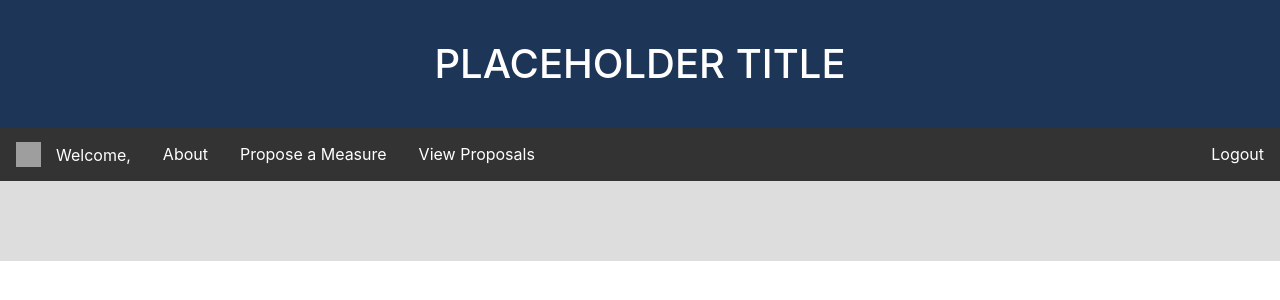
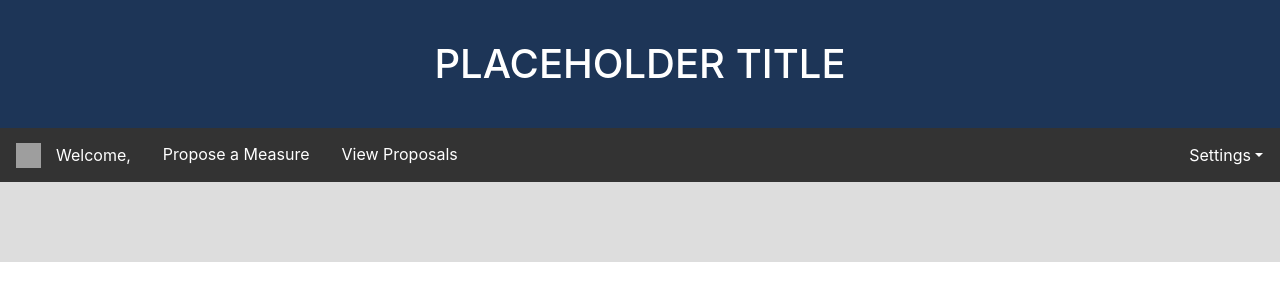
Before and after one commit to osu-cs290-sp20/G5-Login-and-Vote, a React (Create React App) app in the folder client/: page /voting in a window 1280 px wide. Shown: the top 300 px of the page. Built offline with nearby package versions, Linux system fonts and the light colour scheme; grey boxes are pictures that could not be loaded.

Commit message:
a dropdown menu should you want it

```diff
--- a/client/src/components/About.css
+++ b/client/src/components/About.css
@@ -1,6 +1,6 @@
-.aboutPage {
+/* .aboutPage {
 
-}
+} */
 
 .featureContainer {
     display: grid;
--- a/client/src/components/Measure.js
+++ b/client/src/components/Measure.js
@@ -29,10 +29,8 @@ const Measure = (props) => {
 
 
   var userHasVoted = props.data.voters.includes(props.userId);
-  const [vote, checkVote] = useState(userHasVoted)
+  //const [vote, checkVote] = useState(false)
   const measureId = props.data._id;
-
-
 
   useEffect(() => {
     let time = setInterval(() => setCounter(currDate + 1000), 1000);
@@ -45,20 +43,20 @@ const Measure = (props) => {
     return () => clearTimeout(time);
   }, [counter]);
 
-  useEffect(() => {
-    if(vote) {
-      userHasVoted = props.data.voters.includes(props.userId);
+  /* useEffect(() => {
+    if (vote) {
+
     }
-  })
+  }, [vote]); */
 
 
   const retTime = (seconds) => {
     if (seconds > 60) {
       if (seconds > 3600) {
-        return (Math.round(seconds/3600) + " Hours");
+        return (Math.round(seconds / 3600) + " Hours");
       }
       else {
-        return (Math.round(seconds/60) + " Minutes");
+        return (Math.round(seconds / 60) + " Minutes");
       }
     }
     else {
@@ -79,7 +77,7 @@ const Measure = (props) => {
       props.history.push('/voting');
       console.log(response);
     });
-    checkVote(true);
+    //checkVote(true);
   }
 
   // measures expire in 24 hours. That functionality
@@ -95,7 +93,7 @@ const Measure = (props) => {
           <form onSubmit={castVote} className="measureButtons">
             {
               votingOver ? 'Voting is over' :
-              vote ? <div></div> :
+                userHasVoted ? <div></div> :
                   <form>
                     <input name="choice" type="radio" value="yes" id="yes" />
                     <label htmlFor="yes" className="measureText">Yay</label><br></br>
@@ -115,7 +113,7 @@ const Measure = (props) => {
       <div className="sideBottom">
 
         {votingOver ? 'voting is over' :
-          vote ?
+          userHasVoted ?
             <div className="midBottom">
               <p>Time left: {retTime((endDate - counter) / 864)}</p>
               <p className="result">Votes in favor: {props.yeses}</p>
--- a/client/src/components/VotingPage.css
+++ b/client/src/components/VotingPage.css
@@ -70,3 +70,40 @@
 .footer p {
   margin: 10px;
 }
+
+.dropdown-toggle {
+  background-color: transparent;
+  color: #ffffff;
+}
+
+.btn-primary:hover {
+  background-color: transparent;
+  border-color: transparent;
+}
+.btn {
+  display: block;
+  border-radius: 0;
+  padding: 0;
+  font-size: 1rem;
+  line-height: 1.5;
+  transition: 100s;
+}
+
+.show > .btn-primary.dropdown-toggle {
+  background-color: transparent;
+  border-color: transparent;
+}
+
+.btn-primary.dropdown-toggle{
+  background-color: transparent;
+  border-color: transparent;
+}
+
+.dropdown-toggle:hover{
+  background-color: transparent;
+  border-color: transparent;
+}
+
+.dropdown {
+  color: black;
+}
--- a/client/src/components/VotingPage.js
+++ b/client/src/components/VotingPage.js
@@ -8,6 +8,7 @@ import {
   Switch,
   Route,
 } from 'react-router-dom';
+import { Dropdown } from 'react-bootstrap';
 import About from './About';
 import CreateMeasure from './CreateMeasure';
 import ViewMeasures from './ViewMeasures';
@@ -41,10 +42,22 @@ const VotingPage = (props) => {
             <img src="https://www.nicepng.com/png/full/136-1366211_group-of-10-guys-login-user-icon-png.png" alt="userIcon" className="userIcon"></img>
             <p className="userName">Welcome, {props.user}</p>
           </div>
-          <Link to="/voting/about" className="navItem linkButton">About</Link>
+          {/* react-bootstrap.github.io/components/dropdowns */}
+
+
           <Link to="/voting/create-measure" className="navItem linkButton">Propose a Measure</Link>
           <Link to="/voting/view-measures" className="navItem linkButton">View Proposals</Link>
-          <Link to="/" className="navItem linkButton linkLogout">Logout</Link>
+          {/* <Link to="/" className="navItem linkButton linkLogout">Logout</Link> */}
+          <Dropdown className="navItem settings linkButton linkLogout">
+            <Dropdown.Toggle>
+              Settings
+            </Dropdown.Toggle>
+              <Dropdown.Menu>
+              <Link to="/voting/about" className="navItem linkButton dropdown">About</Link>
+              <Link to="#" className="navItem linkButton dropdown">Settings</Link>
+              <Link to="/" className="navItem linkButton linkLogout dropdown">Logout</Link>
+            </Dropdown.Menu>
+          </Dropdown>
         </div>
         <div className="votingSection">
           <div className="createMeasure">
```
Also changed, not shown: client/package.json (+6 -1 lines), 1 other file (tests, documents, lock files or other folders). Lines whose indentation alone changed are shown as unchanged.
